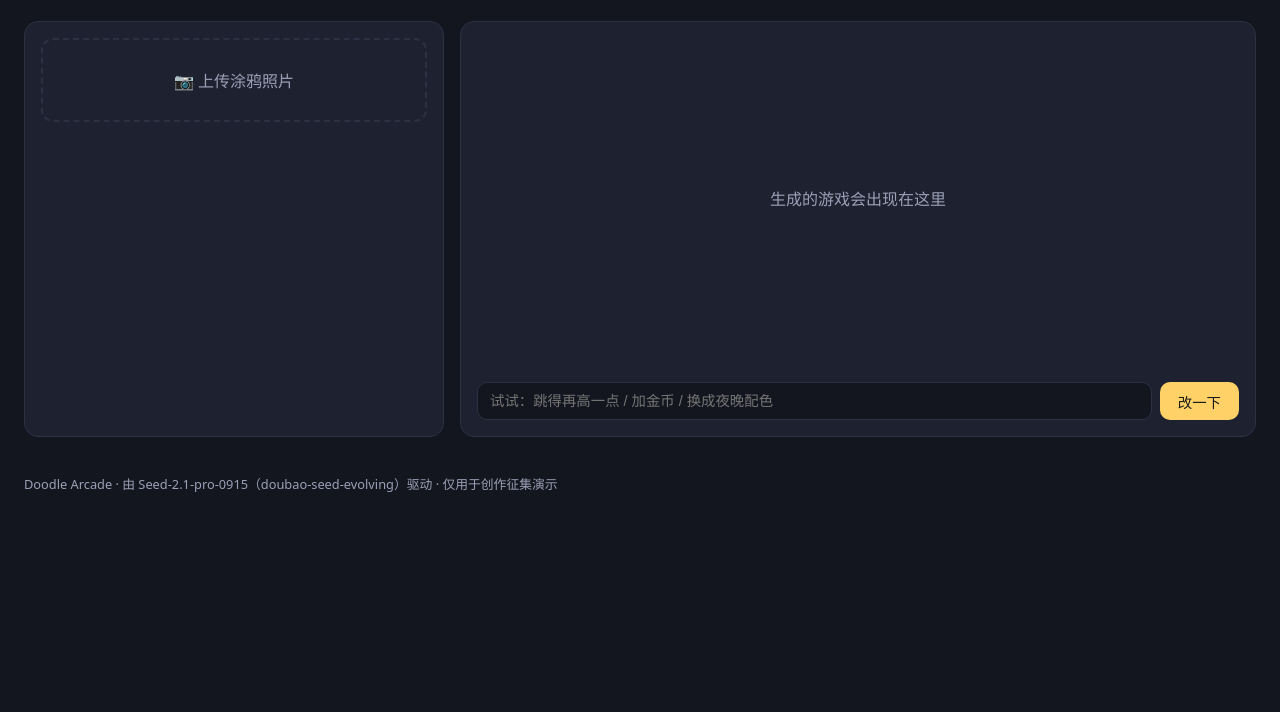
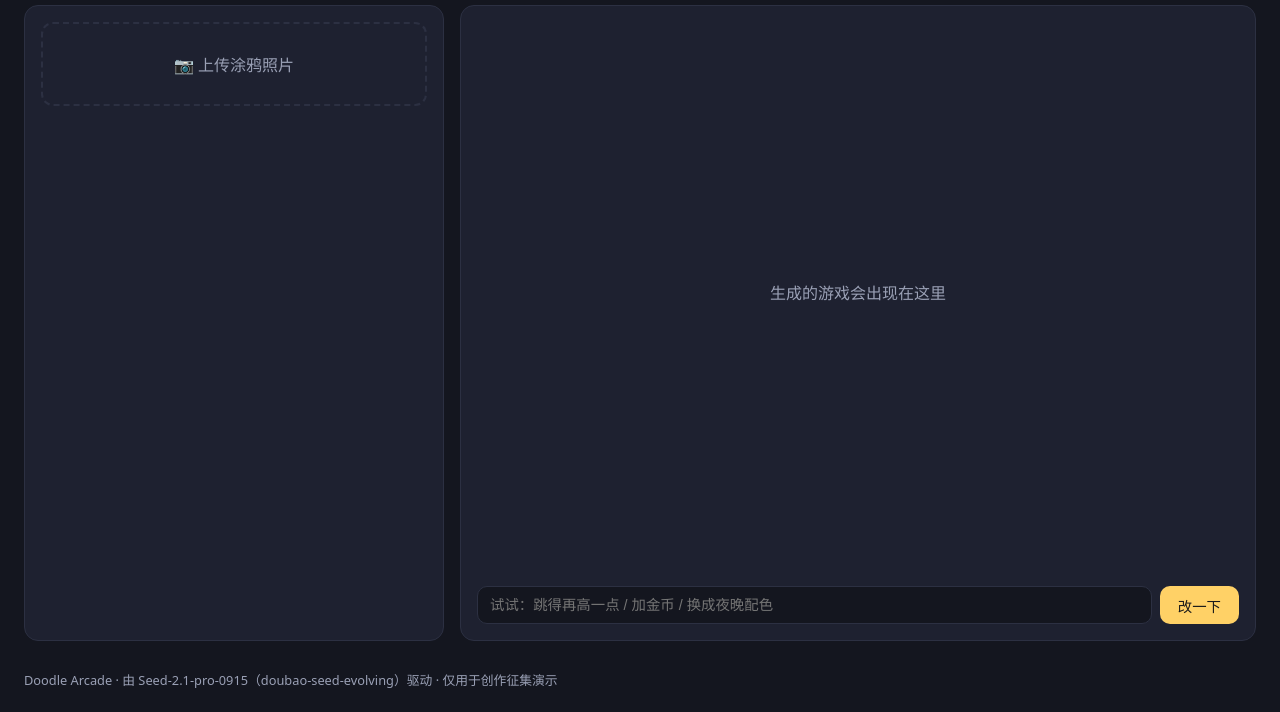
Before and after one commit to xtdexw/doodle-arcade, a website with bundled scripts: page public/index.html in a window 1280 px wide. Shown: the part 88-800 px from the top of the page. Built offline with nearby package versions, Linux system fonts and the light colour scheme.

Commit message:
fix: 应用式满屏布局——整页不滚动，左栏内部滚动，游戏舞台吃满剩余高度（移动端保持文档流）
Co-Authored-By: Claude Code <noreply@anthropic.com>

```diff
--- a/public/style.css
+++ b/public/style.css
@@ -4,18 +4,20 @@
   --text: #e8eaf2; --dim: #9aa0b5; --accent: #ffd166; --ok: #6ee7a0; --bad: #ff6b6b;
 }
 * { box-sizing: border-box; }
-body { margin: 0; font-family: system-ui, 'Microsoft YaHei', sans-serif; background: var(--bg); color: var(--text); }
-header { padding: 20px 24px 8px; }
+html, body { height: 100%; }
+body { margin: 0; font-family: system-ui, 'Microsoft YaHei', sans-serif; background: var(--bg); color: var(--text); display: flex; flex-direction: column; overflow: hidden; }
+header { flex: 0 0 auto; padding: 12px 24px 4px; }
 h1 { margin: 0; font-size: 1.5rem; }
 h1 .en { color: var(--accent); font-size: 1rem; }
 .sub { color: var(--dim); margin: 6px 0 0; }
-main { display: grid; grid-template-columns: minmax(300px, 420px) 1fr; gap: 16px; padding: 16px 24px; }
-@media (max-width: 860px) { main { grid-template-columns: 1fr; } }
-#left, #right { background: var(--card); border: 1px solid var(--line); border-radius: 14px; padding: 16px; }
+main { display: grid; grid-template-columns: minmax(300px, 420px) 1fr; gap: 16px; padding: 12px 24px; flex: 1 1 auto; min-height: 0; overflow: hidden; }
+#left { background: var(--card); border: 1px solid var(--line); border-radius: 14px; padding: 16px; overflow-y: auto; min-height: 0; }
+#right { background: var(--card); border: 1px solid var(--line); border-radius: 14px; padding: 16px; display: flex; flex-direction: column; min-height: 0; }
+@media (max-width: 860px) { body { display: block; overflow: auto; height: auto; } main { grid-template-columns: 1fr; overflow: visible; } #left { overflow: visible; } }
 .upload { display: block; border: 2px dashed var(--line); border-radius: 12px; padding: 28px; text-align: center; cursor: pointer; color: var(--dim); }
 .upload:hover { border-color: var(--accent); color: var(--text); }
 .upload input { display: none; }
-#preview { width: 100%; border-radius: 10px; margin-top: 12px; background: #fff; }
+#preview { width: 100%; max-height: 220px; object-fit: contain; border-radius: 10px; margin-top: 12px; background: #fff; }
 #timeline { list-style: none; padding: 0; margin: 14px 0 0; display: grid; gap: 8px; }
 #timeline li { display: flex; gap: 8px; align-items: baseline; padding: 8px 10px; border: 1px solid var(--line); border-radius: 10px; font-size: 0.9rem; }
 #timeline li.running { border-color: var(--accent); }
@@ -28,13 +30,14 @@ main { display: grid; grid-template-columns: minmax(300px, 420px) 1fr; gap: 16px
 .swatch { width: 26px; height: 26px; border-radius: 8px; border: 1px solid var(--line); }
 .card { border: 1px solid var(--line); border-radius: 10px; padding: 8px 10px; margin: 6px 0; font-size: 0.88rem; }
 .card b { color: var(--accent); }
-#stage { min-height: 320px; display: grid; place-items: center; }
+#stage { flex: 1 1 auto; min-height: 200px; display: grid; place-items: center; overflow: hidden; }
 #stage .hint { color: var(--dim); }
-#versions { display: flex; gap: 8px; margin-top: 12px; flex-wrap: wrap; }
+#stage iframe { max-height: 100%; }
+#versions { display: flex; gap: 8px; margin-top: 12px; flex-wrap: wrap; flex: 0 0 auto; }
 #versions button { background: var(--bg); color: var(--text); border: 1px solid var(--line); padding: 6px 14px; border-radius: 999px; cursor: pointer; }
 #versions button.active { border-color: var(--accent); color: var(--accent); }
-#revise-form { display: flex; gap: 8px; margin-top: 12px; }
+#revise-form { display: flex; gap: 8px; margin-top: 12px; flex: 0 0 auto; }
 #revise-input { flex: 1; background: var(--bg); border: 1px solid var(--line); color: var(--text); border-radius: 10px; padding: 10px 12px; }
 #revise-form button, #revise-input { font-size: 0.9rem; }
 #revise-form button { background: var(--accent); color: #1a1a1a; border: 0; border-radius: 10px; padding: 0 18px; cursor: pointer; }
-footer { color: var(--dim); font-size: 0.8rem; padding: 8px 24px 20px; }
+footer { flex: 0 0 auto; color: var(--dim); font-size: 0.8rem; padding: 4px 24px 10px; }
```
